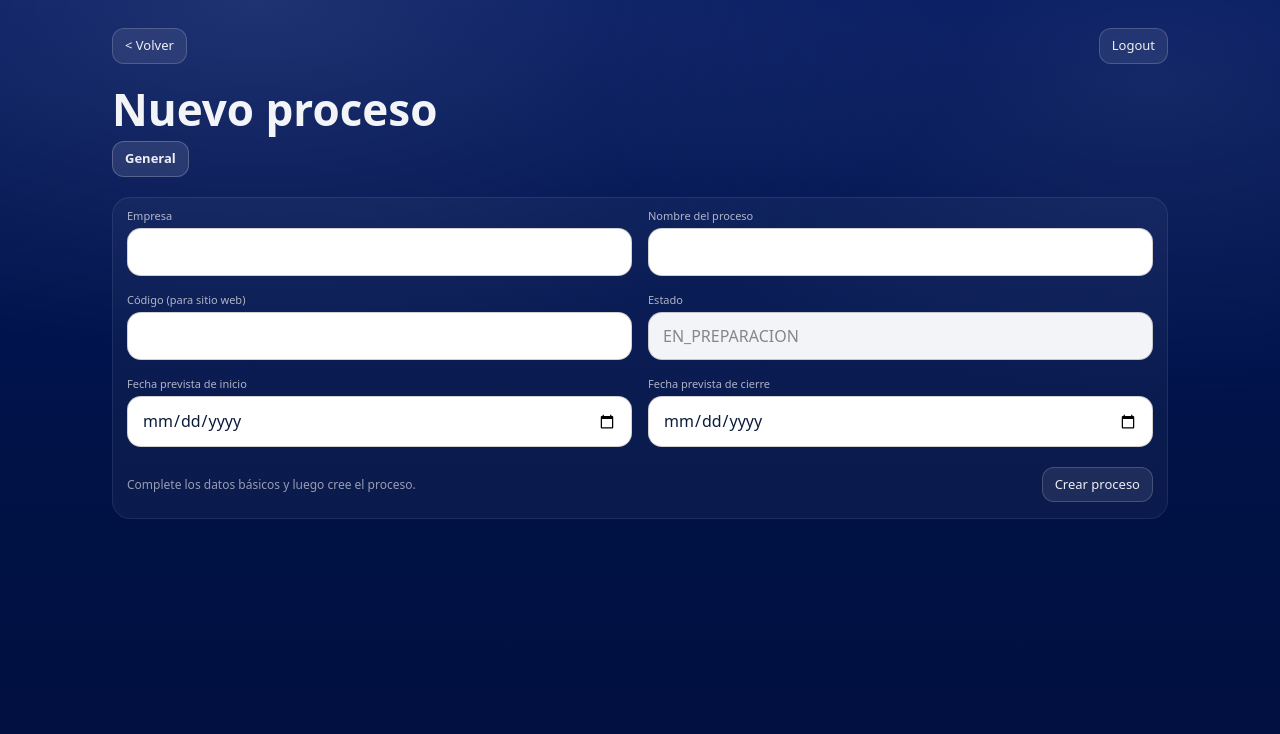
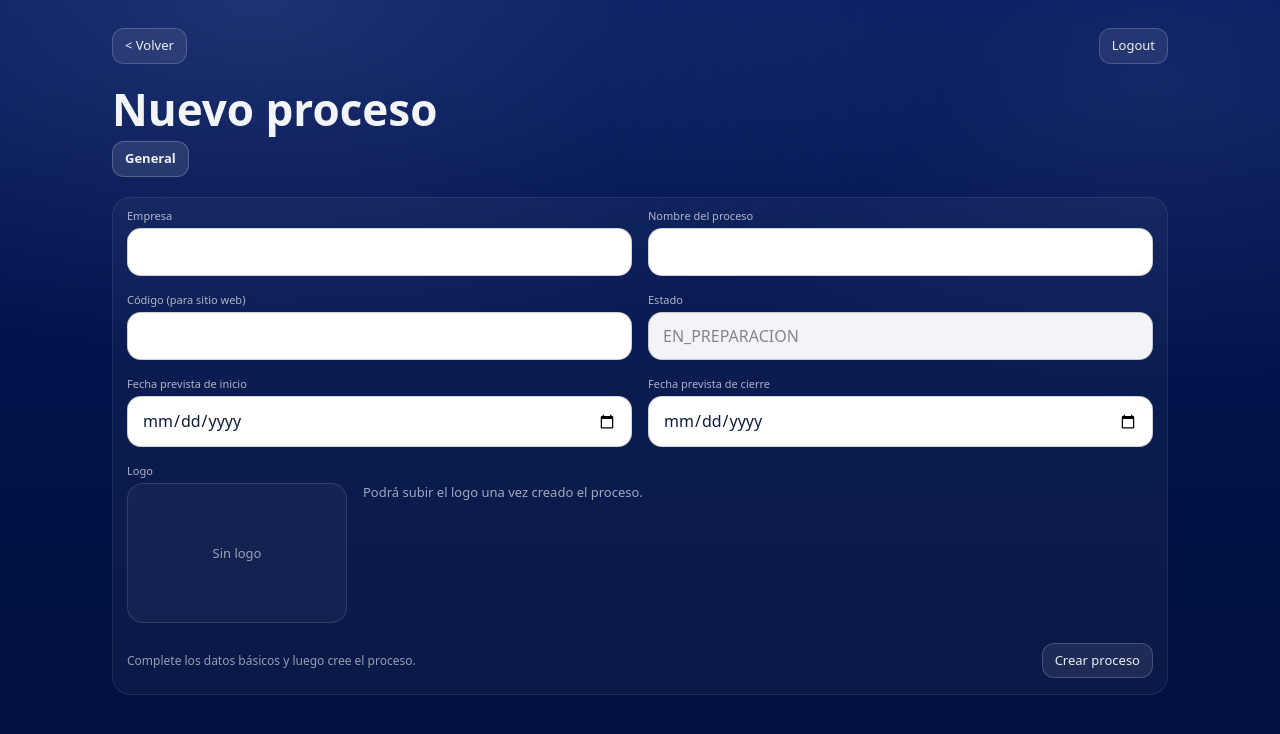
Before and after one commit to germanretana/integracion-equipos, a React (Vite) app: page /admin/processes/new in a window 1280 px wide. Shown: the top 734 px of the page. Built offline with nearby package versions, Linux system fonts and the light colour scheme; no server answers; sample sign-in values are in the browser's storage.

Commit message:
feat(admin): add logo upload and preview to process general tab

```diff
--- a/src/pages/admin/ProcessEditor.jsx
+++ b/src/pages/admin/ProcessEditor.jsx
@@ -3,6 +3,8 @@ import { Link, useNavigate, useParams } from "react-router-dom";
 import { auth } from "../../services/auth";
 import TemplateEditor from "../../components/admin/TemplateEditor";
 import "../../styles/admin.css";
+
+const API_BASE = import.meta.env.VITE_API_BASE || "http://localhost:3001";
 
 function Tab({ active, children, onClick }) {
   return (
@@ -48,6 +50,7 @@ export default function ProcessEditor({ mode = "edit" }) {
   const [loading, setLoading] = React.useState(mode !== "create");
   const [error, setError] = React.useState("");
   const [creating, setCreating] = React.useState(false);
+  const [uploadingLogo, setUploadingLogo] = React.useState(false);
 
   function handleLogout() {
     auth.clearAdminSession();
@@ -132,6 +135,54 @@ export default function ProcessEditor({ mode = "edit" }) {
       window.alert(e?.message || "No se pudo crear el proceso.");
     } finally {
       setCreating(false);
+    }
+  }
+
+  async function handleLogoSelected(file) {
+    if (!file) return;
+    if (mode === "create") {
+      window.alert("Primero debe crear el proceso antes de subir un logo.");
+      return;
+    }
+    if (!process || process.status !== "EN_PREPARACION") {
+      window.alert("Solo se puede modificar el logo en EN_PREPARACION.");
+      return;
+    }
+
+    const fd = new FormData();
+    fd.append("logo", file);
+
+    setUploadingLogo(true);
+    try {
+      const data = await auth.fetch(
+        `/api/admin/processes/${process.processSlug}/logo`,
+        {
+          method: "POST",
+          body: fd,
+        },
+      );
+
+      const nextLogoUrl = data?.logoUrl || "";
+      setForm((prev) =>
+        prev
+          ? {
+              ...prev,
+              logoUrl: nextLogoUrl,
+            }
+          : prev,
+      );
+      setProcess((prev) =>
+        prev
+          ? {
+              ...prev,
+              logoUrl: nextLogoUrl,
+            }
+          : prev,
+      );
+    } catch (e) {
+      window.alert(e?.message || "No se pudo subir el logo.");
+    } finally {
+      setUploadingLogo(false);
     }
   }
 
@@ -432,6 +483,92 @@ export default function ProcessEditor({ mode = "edit" }) {
                     }}
                   />
                 </div>
+
+                {/* Logo */}
+                <div style={{ gridColumn: "1 / -1" }}>
+                  <div className="admin-field-label">Logo</div>
+
+                  <div
+                    style={{
+                      display: "flex",
+                      gap: 16,
+                      alignItems: "flex-start",
+                      flexWrap: "wrap",
+                    }}
+                  >
+                    <div
+                      style={{
+                        width: 220,
+                        height: 140,
+                        borderRadius: 16,
+                        border: "1px solid rgba(255,255,255,0.12)",
+                        background: "rgba(255,255,255,0.04)",
+                        display: "flex",
+                        alignItems: "center",
+                        justifyContent: "center",
+                        overflow: "hidden",
+                      }}
+                    >
+                      {form.logoUrl ? (
+                        <img
+                          src={`${API_BASE}${form.logoUrl}`}
+                          alt="Logo del proceso"
+                          style={{
+                            maxWidth: "100%",
+                            maxHeight: "100%",
+                            objectFit: "contain",
+                            display: "block",
+                          }}
+                        />
+                      ) : (
+                        <span style={{ opacity: 0.6, fontSize: 13 }}>
+                          Sin logo
+                        </span>
+                      )}
+                    </div>
+
+                    <div style={{ minWidth: 260 }}>
+                      {mode === "create" ? (
+                        <div
+                          style={{
+                            opacity: 0.65,
+                            fontSize: 13,
+                            lineHeight: 1.5,
+                          }}
+                        >
+                          Podrá subir el logo una vez creado el proceso.
+                        </div>
+                      ) : (
+                        <>
+                          <input
+                            type="file"
+                            accept="image/*"
+                            disabled={
+                              process.status !== "EN_PREPARACION" ||
+                              uploadingLogo
+                            }
+                            onChange={(e) => {
+                              const file = e.target.files?.[0];
+                              handleLogoSelected(file);
+                              e.target.value = "";
+                            }}
+                          />
+                          <div
+                            style={{
+                              marginTop: 8,
+                              opacity: 0.65,
+                              fontSize: 12,
+                            }}
+                          >
+                            {uploadingLogo
+                              ? "Subiendo logo…"
+                              : "Formatos recomendados: JPG o PNG. El sistema optimiza automáticamente la imagen."}
+                          </div>
+                        </>
+                      )}
+                    </div>
+                  </div>
+                </div>
               </div>
 
               <div
--- a/src/services/auth.js
+++ b/src/services/auth.js
@@ -24,13 +24,15 @@ function getTokenForUrl(url) {
 
 async function fetchJson(url, options = {}) {
   const token = getTokenForUrl(url);
+  const isFormData =
+    typeof FormData !== "undefined" && options?.body instanceof FormData;
 
   let res;
   try {
     res = await fetch(`${API_BASE}${url}`, {
       ...options,
       headers: {
-        "Content-Type": "application/json",
+        ...(!isFormData ? { "Content-Type": "application/json" } : {}),
         ...(options.headers || {}),
         ...(token ? { Authorization: `Bearer ${token}` } : {}),
       },
@@ -56,7 +58,7 @@ async function fetchJson(url, options = {}) {
     }
     const err = new Error(msg);
     err.status = res.status;
-    err.data = data; // <-- clave: missingIds, percent, etc.
+    err.data = data;
     throw err;
   }
 
@@ -147,7 +149,9 @@ export const auth = {
 
   /* ========= Forgot password ========= */
   async requestPasswordReset(email) {
-    const emailNorm = String(email || "").trim().toLowerCase();
+    const emailNorm = String(email || "")
+      .trim()
+      .toLowerCase();
     if (!emailNorm) throw new Error("Debe ingresar un correo electrónico.");
 
     const USE_BACKEND_FORGOT =
```
